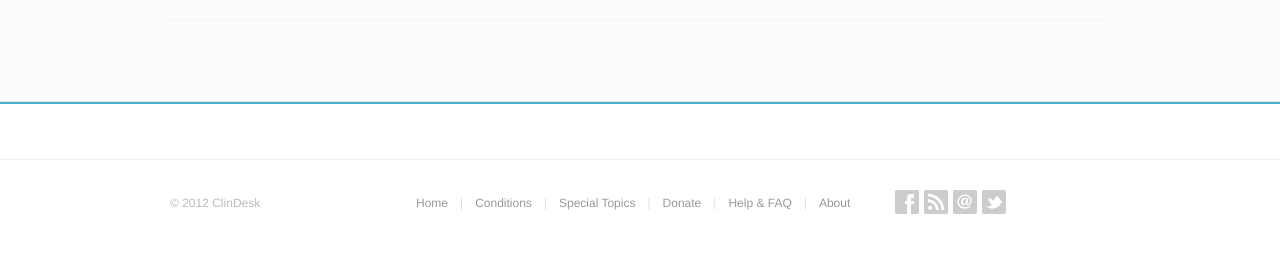
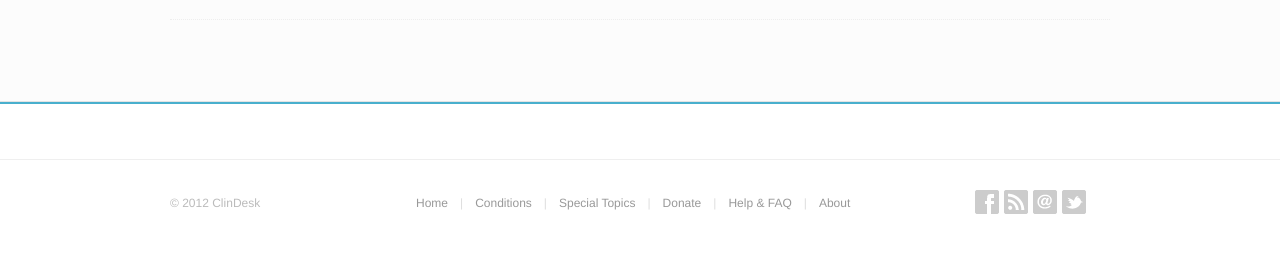
Before and after one commit to WhiteCoatAcademy/clindesk.org, a Flask app: page / in a window 1280 px wide. Shown: the part 845-1099 px from the top of the page. Run offline with Flask 2, Linux system fonts and the light colour scheme; some libraries are stand-ins or nearby versions.

Commit message:
Addtl. tweaks. Thoughts on the footer stuff & social media links?

```diff
--- a/templates/base.html
+++ b/templates/base.html
@@ -189,7 +189,7 @@
         <div class="container">
             <div class="row-fluid">
                 <div class="span3 copyright"><p>&copy; 2012 ClinDesk</p></div>
-                <div class="span6 footNav">
+                <div class="span7 footNav">
                     <a class="first" href="/index.html">Home</a><span>&#124;</span>
                     <a href="/conditions/">Conditions</a><span>&#124;</span>
                     <a href="/special-topics/">Special Topics</a><span>&#124;</span>
@@ -197,7 +197,7 @@
                     <a href="/help.html">Help &amp; FAQ</a><span>&#124;</span>
                     <a href="/about.html">About</a>
                 </div>
-                <div class="span3 smedia">
+                <div class="span2 smedia">
                     <a href="https://www.facebook.com/ClinDesk" data-rel="tooltip" title="Facebook"  class="sm-icon sm-icon-facebook"></a>
                     <a href="#" data-rel="tooltip" data-position="bottom" title="Get RSS Feed"  class="sm-icon sm-icon-rss"></a>
                     <a href="/about.html#contact" data-rel="tooltip" data-position="bottom" title="Email Us"  class="sm-icon sm-icon-email"></a>
--- a/templates/index.html
+++ b/templates/index.html
@@ -7,7 +7,7 @@
         <div class="span8">
             <div class="innerSpacer">
                 <div class="portfolioItem">
-                    <iframe width="100%" height="360" seamless="seamless" src="http://www.youtube-nocookie.com/embed/5vfdIE-eMig?rel=0" frameborder="0"></iframe>
+                    <iframe width="100%" height="360" seamless="seamless" src="http://www.youtube-nocookie.com/embed/5vfdIE-eMig?rel=0&html5=1" frameborder="0"></iframe>
                 </div>
             </div>
         </div>
@@ -15,9 +15,7 @@
         <!--description-->
         <div class="span4">
             <div class="item-description">
-                <h3>
-                    <a href="project_single.html">Welcome to ClinDesk</a>
-                </h3>
+                <h3>Welcome to ClinDesk</h3>
                 <div class="subtitle">
                     <span class="icon-file "></span><a href="#">Opening Medical knowledge</a>
                 </div>
```
